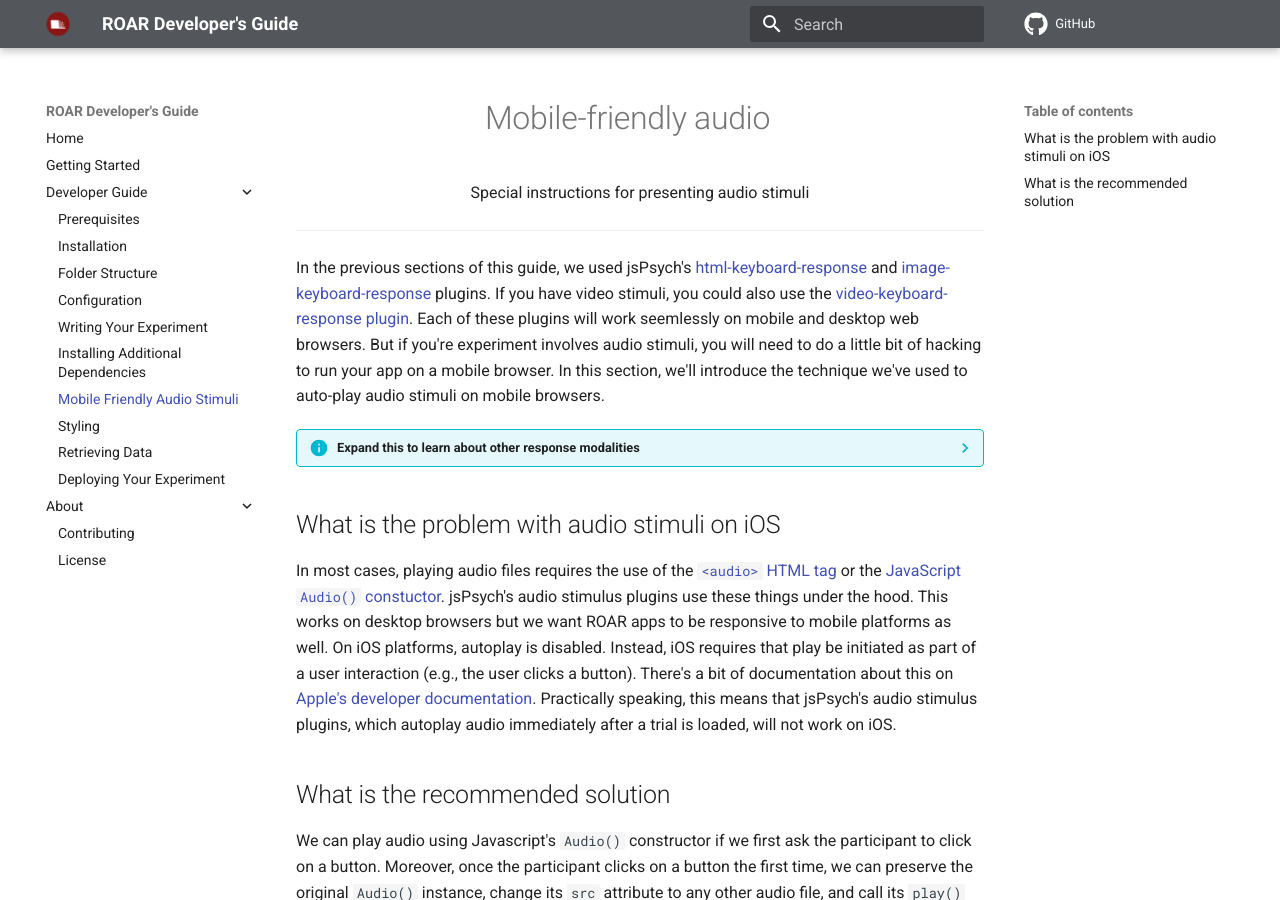
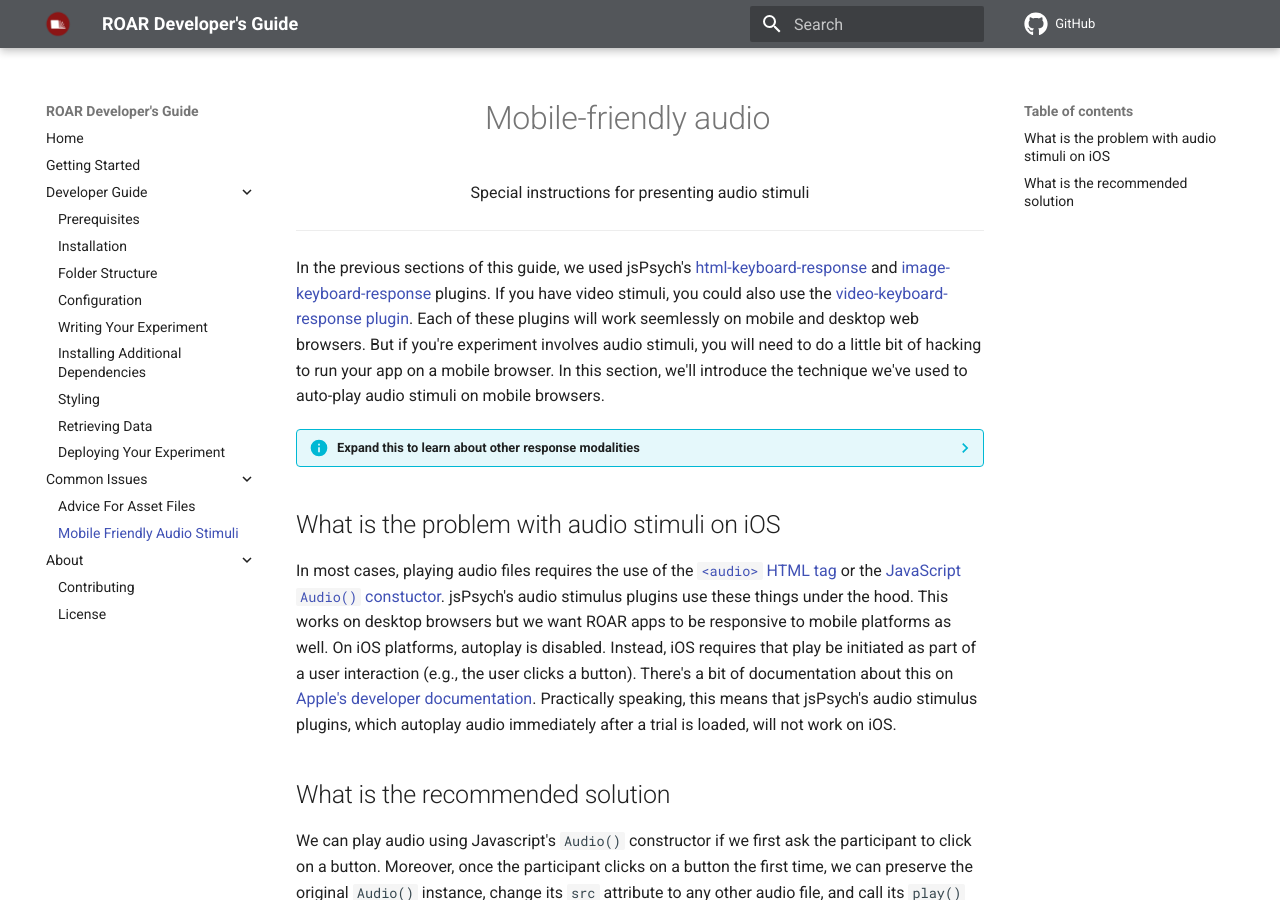
Before and after one commit to yeatmanlab/create-roar-app, an MkDocs documentation site: the page built from docs/docs/common-issues/audio-stimuli.md, in a window 1280 px wide and 900 px high. Built offline with MkDocs 1.6.1 and Material for MkDocs 9.7.7, drawn with Linux system fonts in a browser that asks for light colours; comment, search, counter and statistics services are not loaded.

Commit message:
[docs] Move the mobile-friendly audio into the common issues section

```diff
--- a/docs/mkdocs.yml
+++ b/docs/mkdocs.yml
@@ -43,10 +43,12 @@
     - Configuration: developer-guide/configuration.md
     - Writing Your Experiment: developer-guide/writing-your-experiment.md
     - Installing Additional Dependencies: developer-guide/installing-dependencies.md
-    - Mobile Friendly Audio Stimuli: developer-guide/audio-stimuli.md
     - Styling: developer-guide/styling.md
     - Retrieving Data: developer-guide/retrieving-data.md
     - Deploying Your Experiment: developer-guide/deploying-your-experiment.md
+  - Common Issues:
+    - Advice For Asset Files: common-issues/asset-files.md
+    - Mobile Friendly Audio Stimuli: common-issues/audio-stimuli.md
   - About:
     - Contributing: about/contributing.md
     - License: about/license.md
```
Also changed, not shown: docs/docs/developer-guide/installing-dependencies.md (+1 -1 lines), docs/docs/common-issues/audio-stimuli.md (renamed from docs/docs/developer-guide/audio-stimuli.md).
